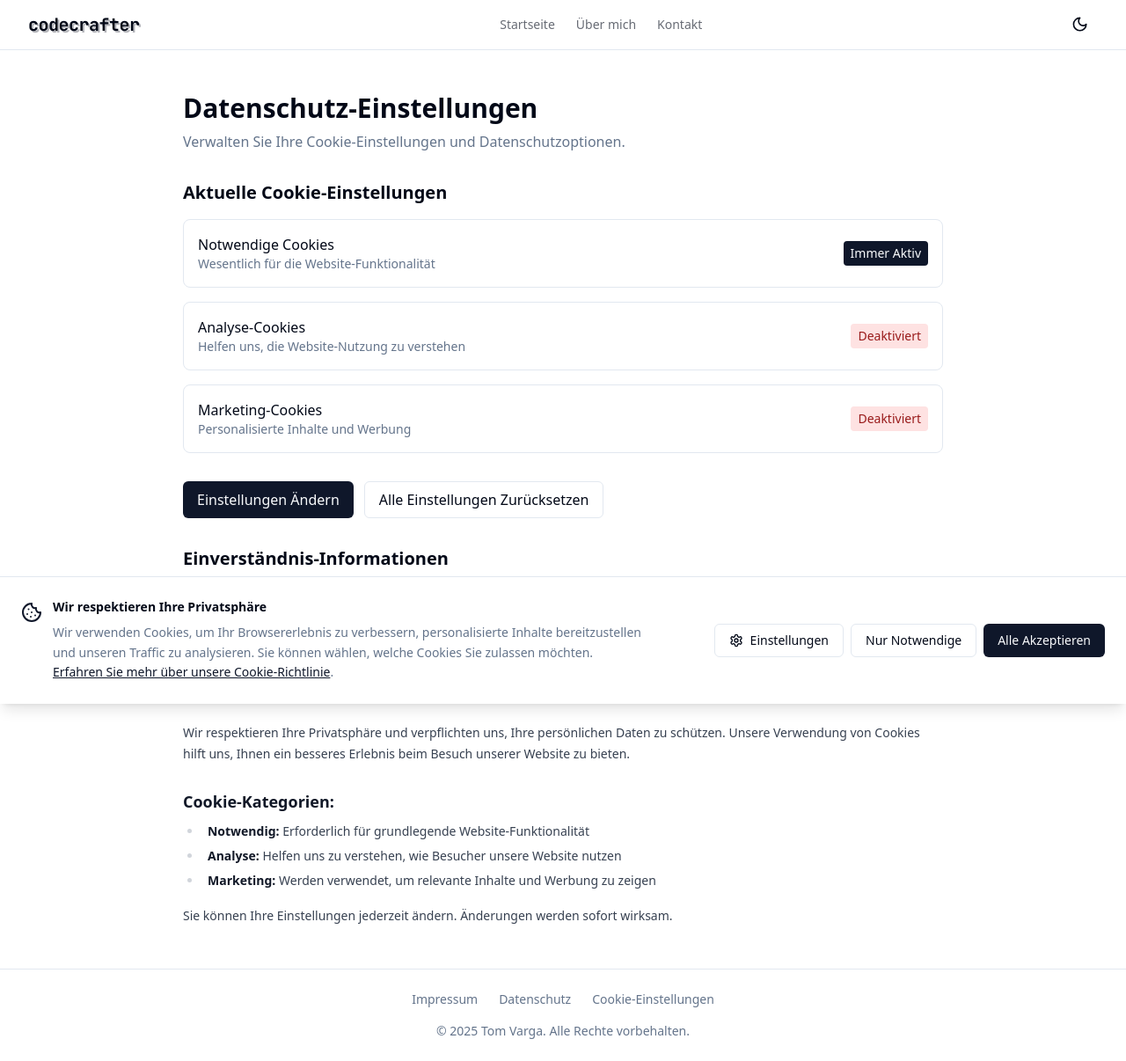
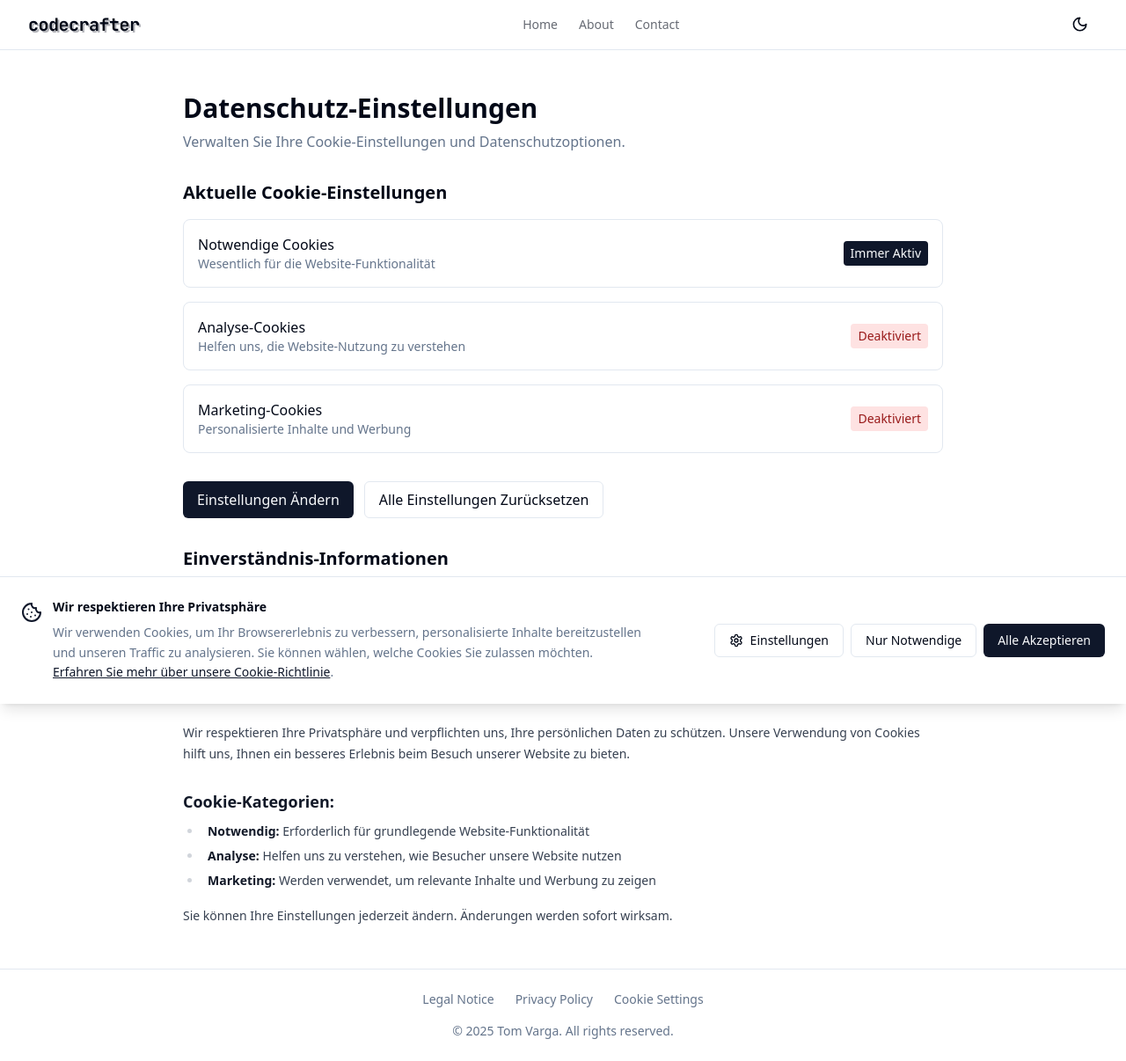
Before and after one commit to tomislav-varga/nextjs-portfolio-page, a Next.js app: page /privacy in a window 1280 px wide. Shown: the whole page at 88% size. Built offline with nearby package versions, Linux system fonts and the light colour scheme.

Commit message:
change: text in footer and navbar to English

```diff
--- a/src/components/layout/footer.tsx
+++ b/src/components/layout/footer.tsx
@@ -7,23 +7,23 @@ export function Footer() {
             href="/impressum"
             className="text-sm text-muted-foreground hover:text-foreground transition-colors"
           >
-            Impressum
+            Legal Notice
           </a>
           <a
             href="/datenschutz"
             className="text-sm text-muted-foreground hover:text-foreground transition-colors"
           >
-            Datenschutz
+            Privacy Policy
           </a>
           <a
             href="/privacy"
             className="text-sm text-muted-foreground hover:text-foreground transition-colors"
           >
-            Cookie-Einstellungen
+            Cookie Settings
           </a>
         </div>
         <p className="text-center text-sm text-muted-foreground">
-          © {new Date().getFullYear()} Tom Varga. Alle Rechte vorbehalten.
+          © {new Date().getFullYear()} Tom Varga. All rights reserved.
         </p>
       </div>
     </footer>
--- a/src/components/layout/navbar.tsx
+++ b/src/components/layout/navbar.tsx
@@ -22,7 +22,7 @@ export function Navbar() {
         } ${isMobile ? "py-2 border-b" : ""}`}
         onClick={() => isMobile && setIsOpen(false)}
       >
-        Startseite
+        Home
       </Link>
       <Link
         href="/about"
@@ -31,7 +31,7 @@ export function Navbar() {
         } ${isMobile ? "py-2 border-b" : ""}`}
         onClick={() => isMobile && setIsOpen(false)}
       >
-        Über mich
+        About
       </Link>
       <Link
         href="/contact"
@@ -40,7 +40,7 @@ export function Navbar() {
         } ${isMobile ? "py-2 border-b" : ""}`}
         onClick={() => isMobile && setIsOpen(false)}
       >
-        Kontakt
+        Contact
       </Link>
     </>
   );
```
